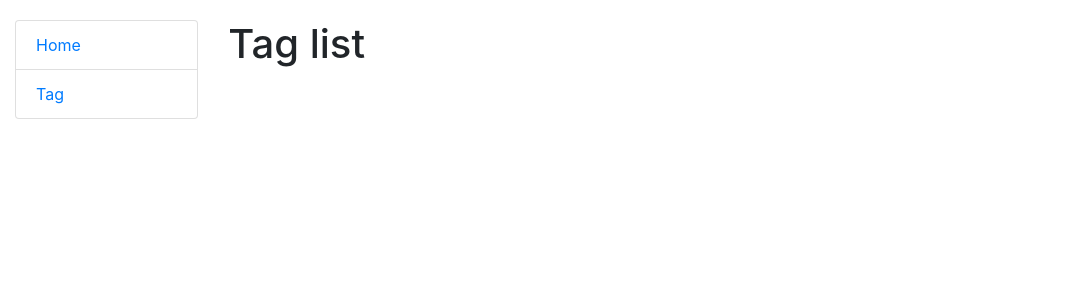
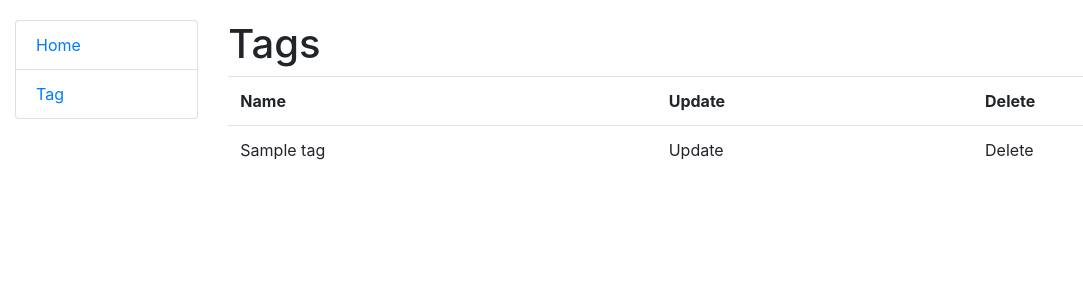
Before and after one commit to andrijbuluk-pixel/Todo, a Django app: page /tags/ in a window 1280 px wide. Shown: the top 300 px of the page, without its empty margins (0-1083 px from the left). Run offline with Django 5.2, Linux system fonts and the light colour scheme; tables that the repository leaves empty hold one stand-in row (values such as "Sample post").

Commit message:
Created: tag table

```diff
--- a/templates/todo_list/tag_list.html
+++ b/templates/todo_list/tag_list.html
@@ -1,5 +1,24 @@
 {% extends 'base.html' %}
 
 {% block content %}
-	<h1>Tag list</h1>
+	<h1>Tags</h1>
+
+	{% if tag_list %}
+		<table class="table">
+			<tr>
+				<th>Name</th>
+				<th>Update</th>
+				<th>Delete</th>
+			</tr>
+			{% for tag in tag_list %}
+				<tr>
+					<td>{{ tag.name }}</td>
+					<td>Update</td>
+					<td>Delete</td>
+				</tr>
+			{% endfor %}
+		</table>
+	{% else %}
+		<p>Not a single tag was found</p>
+	{% endif %}
 {% endblock %}
--- a/todo_list/views.py
+++ b/todo_list/views.py
@@ -1,7 +1,7 @@
 from django.shortcuts import render
 from django.views.generic import ListView
 
-from todo_list.models import Task
+from todo_list.models import Task, Tag
 
 
 def index(request):
@@ -11,6 +11,6 @@ def index(request):
 
 
 class TagList(ListView):
-    model = Task
+    model = Tag
     context_object_name = "tag_list"
     template_name = "todo_list/tag_list.html"
```
